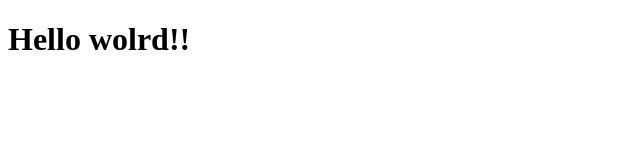
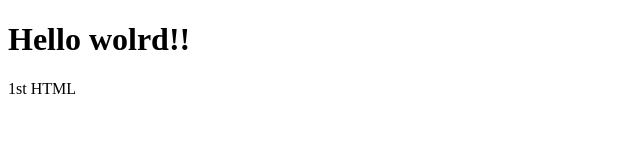
Before and after one commit to Sikhul007/Demo, a plain HTML site: page index.html in a window 1280 px wide. Shown: the full height of the page, 0-640 px from the left. Drawn offline with Linux system fonts and the light colour scheme.

Commit message:
p tag add

```diff
--- a/index.html
+++ b/index.html
@@ -7,5 +7,6 @@
 </head>
 <body>
     <h1>Hello wolrd!!</h1>
+    <p>1st HTML</p>
 </body>
 </html>
```
